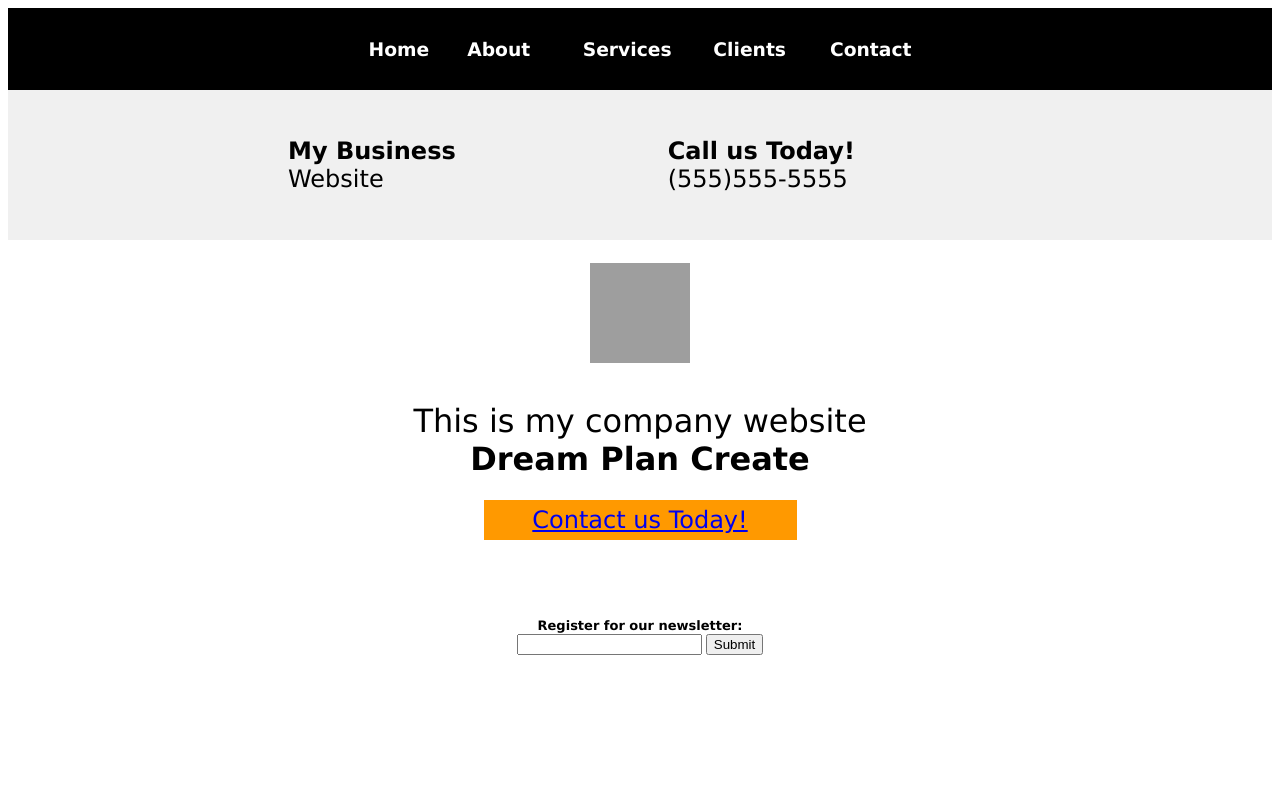
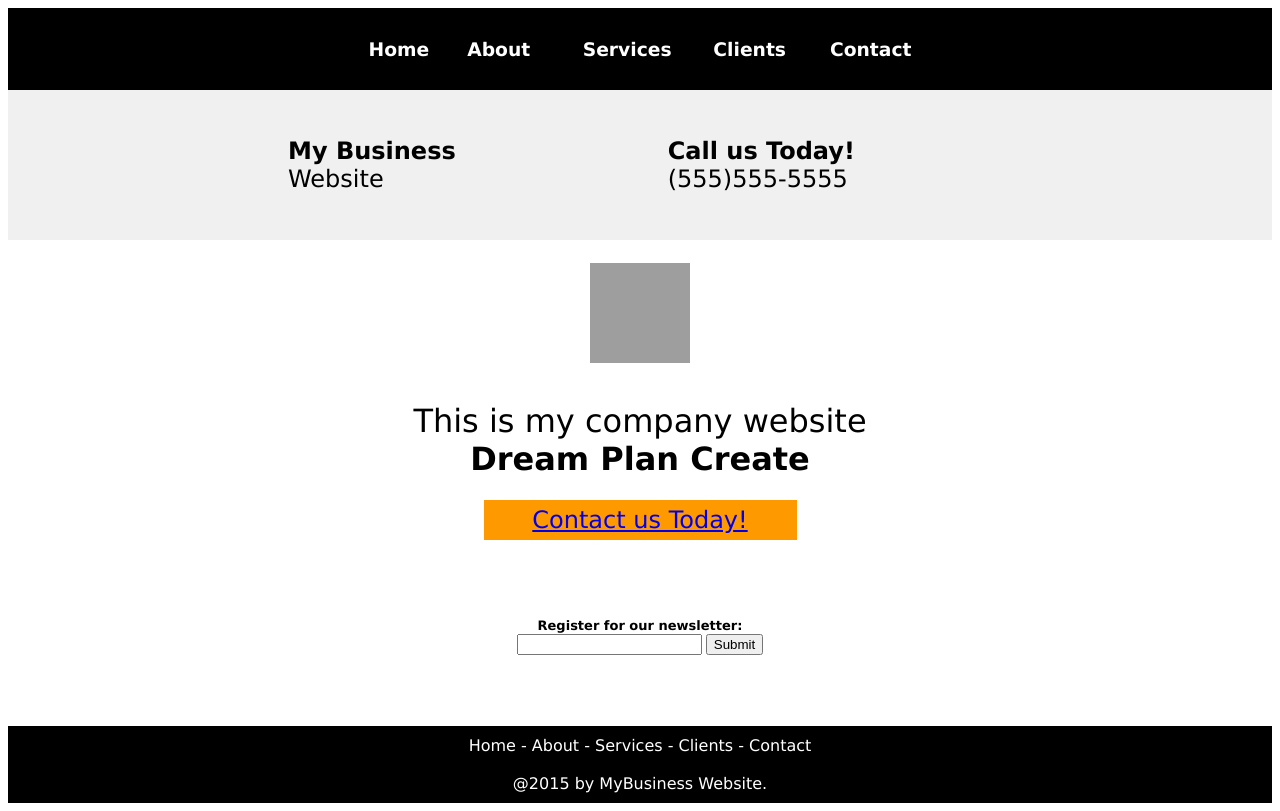
Before and after one commit to nikkichep/HomePage, a plain HTML site: page index.html in a window 1280 px wide. Drawn offline with Linux system fonts and the light colour scheme; grey boxes are pictures that could not be loaded.

Commit message:
Adding footer to page

```diff
--- a/index.html
+++ b/index.html
@@ -91,5 +91,17 @@
       </form>
   </tr>
 </table>
+
+<table width="100%" height="60" border="0" cellspacing="5" cellpadding="5" bgcolor="#000000">
+  <tr>
+    <td align="center">
+      <font face="Verdana, Geneva, sans-serif" color="white">
+        Home - About - Services - Clients - Contact<br />
+        <br />
+        @2015 by MyBusiness Website.
+      </font>
+    </td>
+  </tr>
+</table>
 </body>
 </html>
```
